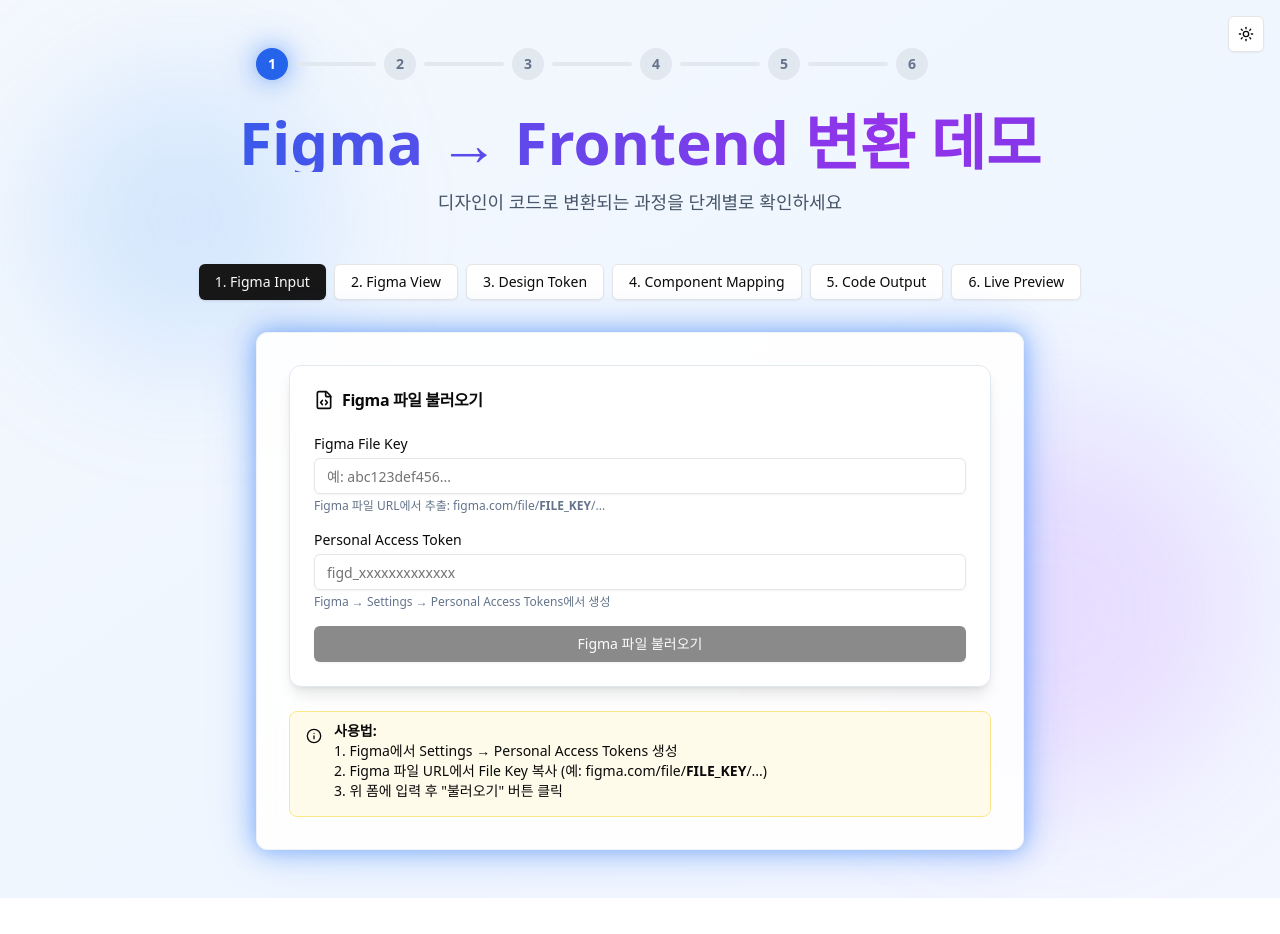
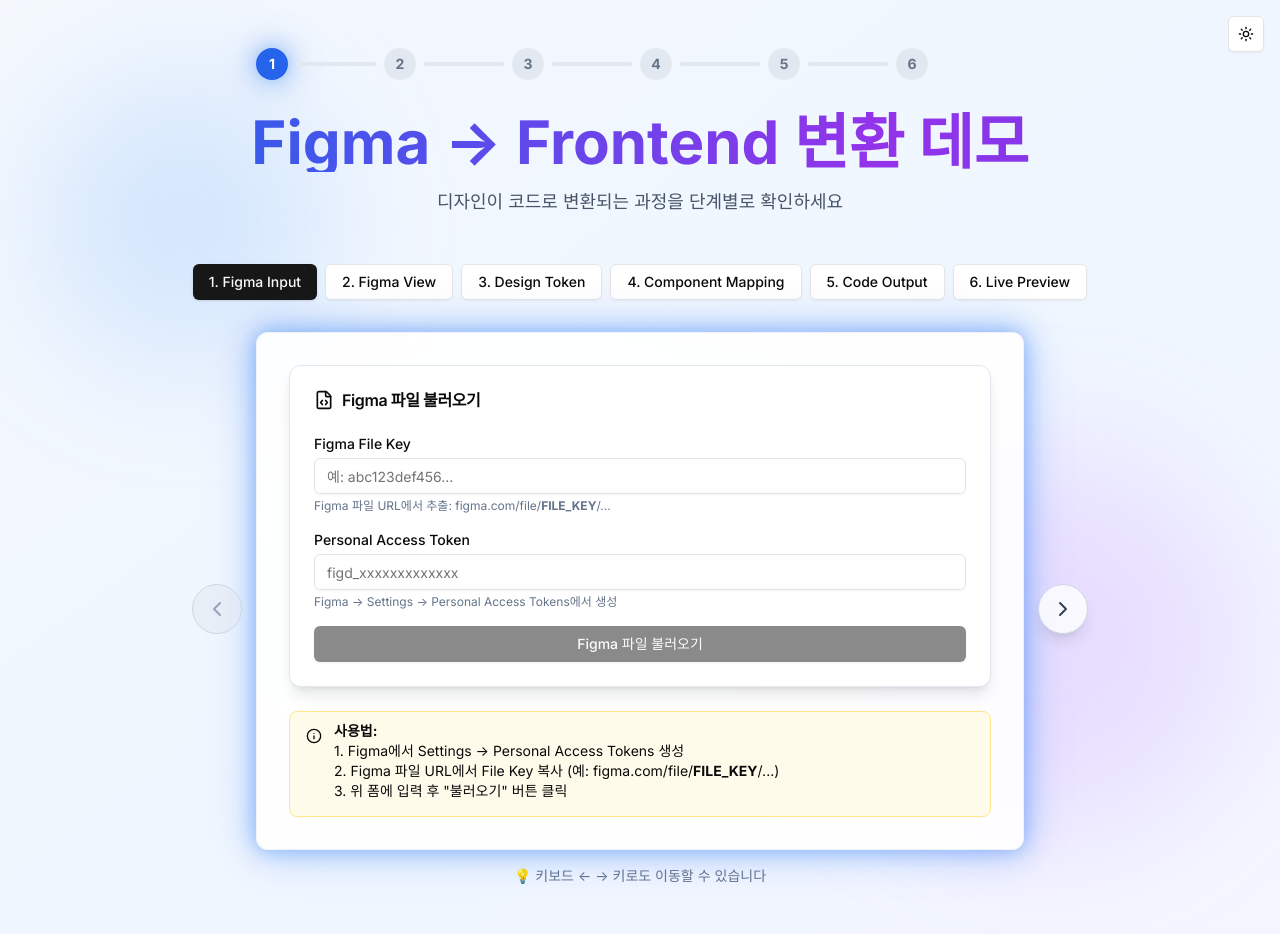
Before and after one commit to mxten777/figma_project_01, a React (Vite) app: page / in a window 1280 px wide. Before the commit the page ends 898 px from the top, so only its background shows below. Built offline with nearby package versions, Linux system fonts and the light colour scheme.

Commit message:
feat: Final polish - Inter font, keyboard navigation, enhanced FigmaImageOverlay, navigation arrows

```diff
--- a/index.html
+++ b/index.html
@@ -1,10 +1,16 @@
 <!doctype html>
-<html lang="en">
+<html lang="ko">
   <head>
     <meta charset="UTF-8" />
     <link rel="icon" type="image/svg+xml" href="/vite.svg" />
     <meta name="viewport" content="width=device-width, initial-scale=1.0" />
-    <title>figma_projet_01</title>
+    <meta name="description" content="Figma 디자인을 React + TailwindCSS 코드로 변환하는 과정을 시각화하는 데모 애플리케이션" />
+    <title>Figma → Frontend 변환 데모 | Design to Code</title>
+
+    <!-- Inter Variable Font -->
+    <link rel="preconnect" href="https://fonts.googleapis.com" />
+    <link rel="preconnect" href="https://fonts.gstatic.com" crossorigin />
+    <link href="https://fonts.googleapis.com/css2?family=Inter:wght@300;400;500;600;700;800;900&display=swap" rel="stylesheet" />
   </head>
   <body>
     <div id="root"></div>
--- a/src/App.tsx
+++ b/src/App.tsx
@@ -1,9 +1,9 @@
-import { useState } from "react";
+import { useState, useEffect } from "react";
 import { motion, AnimatePresence } from "framer-motion";
 import { Button } from "@/components/ui/button";
 import { Card, CardContent } from "@/components/ui/card";
 import { Alert, AlertDescription } from "@/components/ui/alert";
-import { Info } from "lucide-react";
+import { Info, ChevronLeft, ChevronRight } from "lucide-react";
 import { ThemeToggle } from "./components/ThemeToggle";
 import { FigmaInput } from "./components/FigmaInput";
 import { getFigmaFile, extractColors, extractTextStyles } from "@/lib/figmaApi";
@@ -137,6 +137,20 @@
   const [figmaData, setFigmaData] = useState<any>(null);
   const [loading, setLoading] = useState(false);
   const [error, setError] = useState<string | null>(null);
+
+  // Keyboard Navigation
+  useEffect(() => {
+    const handleKeyDown = (e: KeyboardEvent) => {
+      if (e.key === 'ArrowLeft' && step > 0) {
+        setStep(step - 1);
+      } else if (e.key === 'ArrowRight' && step < steps.length - 1) {
+        setStep(step + 1);
+      }
+    };
+
+    window.addEventListener('keydown', handleKeyDown);
+    return () => window.removeEventListener('keydown', handleKeyDown);
+  }, [step]);
 
   const handleFigmaLoad = async (fileKey: string, accessToken: string) => {
     setLoading(true);
@@ -341,7 +355,7 @@
         initial={{ opacity: 0, y: 20 }}
         animate={{ opacity: 1, y: 0 }}
         transition={{ duration: 0.5, delay: 0.3 }}
-        className="w-full max-w-3xl"
+        className="w-full max-w-3xl relative"
       >
         <Card className="shadow-2xl border-slate-200/50 dark:border-slate-700/50 bg-white/90 dark:bg-slate-800/90 backdrop-blur-xl glow">
           <CardContent className="p-8 min-h-[500px]">
@@ -358,6 +372,47 @@
             </AnimatePresence>
           </CardContent>
         </Card>
+
+        {/* Navigation Arrows */}
+        <div className="absolute top-1/2 -translate-y-1/2 -left-16 -right-16 flex justify-between pointer-events-none">
+          <motion.button
+            onClick={() => step > 0 && setStep(step - 1)}
+            disabled={step === 0}
+            className={`pointer-events-auto p-3 rounded-full backdrop-blur-sm border transition-all ${
+              step === 0
+                ? 'bg-slate-200/50 border-slate-300 text-slate-400 cursor-not-allowed'
+                : 'bg-white/80 dark:bg-slate-800/80 border-slate-300 dark:border-slate-600 hover:bg-white dark:hover:bg-slate-700 text-slate-700 dark:text-slate-200 shadow-lg hover:shadow-xl'
+            }`}
+            whileHover={step > 0 ? { scale: 1.1, x: -5 } : {}}
+            whileTap={step > 0 ? { scale: 0.95 } : {}}
+          >
+            <ChevronLeft className="h-6 w-6" />
+          </motion.button>
+
+          <motion.button
+            onClick={() => step < steps.length - 1 && setStep(step + 1)}
+            disabled={step === steps.length - 1}
+            className={`pointer-events-auto p-3 rounded-full backdrop-blur-sm border transition-all ${
+              step === steps.length - 1
+                ? 'bg-slate-200/50 border-slate-300 text-slate-400 cursor-not-allowed'
+                : 'bg-white/80 dark:bg-slate-800/80 border-slate-300 dark:border-slate-600 hover:bg-white dark:hover:bg-slate-700 text-slate-700 dark:text-slate-200 shadow-lg hover:shadow-xl'
+            }`}
+            whileHover={step < steps.length - 1 ? { scale: 1.1, x: 5 } : {}}
+            whileTap={step < steps.length - 1 ? { scale: 0.95 } : {}}
+          >
+            <ChevronRight className="h-6 w-6" />
+          </motion.button>
+        </div>
+
+        {/* Keyboard Hint */}
+        <motion.div
+          initial={{ opacity: 0 }}
+          animate={{ opacity: 1 }}
+          transition={{ delay: 1 }}
+          className="mt-4 text-center text-sm text-slate-500 dark:text-slate-400"
+        >
+          💡 키보드 ← → 키로도 이동할 수 있습니다
+        </motion.div>
       </motion.div>
       </div>
     </div>
--- a/src/components/FigmaImageOverlay.tsx
+++ b/src/components/FigmaImageOverlay.tsx
@@ -1,35 +1,91 @@
 // FigmaImageOverlay.tsx
+import { motion } from "framer-motion";
 import { Card } from "@/components/ui/card";
-import { Layers, Layout, Palette } from "lucide-react";
+import { Layers, Layout, Palette, Sparkles, Ruler } from "lucide-react";
 
 export function FigmaImageOverlay() {
   return (
-    <div className="relative w-full flex flex-col items-center">
-      {/* Figma 시안 이미지 (예시 placeholder) */}
-      <Card className="w-full aspect-[16/9] bg-gradient-to-br from-purple-100 to-blue-100 border-2 border-dashed border-slate-300 flex items-center justify-center shadow-xl overflow-hidden">
-        <div className="text-center space-y-2">
-          <Layers className="h-16 w-16 text-slate-400 mx-auto" />
-          <span className="text-slate-500 font-medium">Figma Design Placeholder</span>
-          <p className="text-xs text-slate-400">실제 프로젝트에서는 Figma iframe 또는 이미지가 표시됩니다</p>
-        </div>
+    <motion.div
+      initial={{ opacity: 0, scale: 0.95 }}
+      animate={{ opacity: 1, scale: 1 }}
+      transition={{ duration: 0.5 }}
+      className="relative w-full flex flex-col items-center"
+    >
+      {/* Figma Design Placeholder with Animation */}
+      <Card className="relative w-full aspect-[16/9] bg-gradient-to-br from-purple-100 via-blue-100 to-pink-100 dark:from-purple-900/30 dark:via-blue-900/30 dark:to-pink-900/30 border-2 border-dashed border-slate-300 dark:border-slate-600 flex items-center justify-center shadow-xl overflow-hidden">
+        {/* Animated Grid Background */}
+        <div className="absolute inset-0 opacity-10" style={{
+          backgroundImage: 'linear-gradient(#000 1px, transparent 1px), linear-gradient(90deg, #000 1px, transparent 1px)',
+          backgroundSize: '40px 40px'
+        }} />
+
+        {/* Floating Icons */}
+        <motion.div
+          className="absolute top-10 left-10"
+          animate={{ y: [0, -10, 0], rotate: [0, 5, 0] }}
+          transition={{ duration: 3, repeat: Infinity }}
+        >
+          <Sparkles className="h-8 w-8 text-purple-400" />
+        </motion.div>
+
+        <motion.div
+          className="absolute bottom-10 right-10"
+          animate={{ y: [0, 10, 0], rotate: [0, -5, 0] }}
+          transition={{ duration: 4, repeat: Infinity }}
+        >
+          <Ruler className="h-8 w-8 text-blue-400" />
+        </motion.div>
+
+        {/* Center Content */}
+        <motion.div
+          initial={{ scale: 0 }}
+          animate={{ scale: 1 }}
+          transition={{ delay: 0.2, type: "spring" }}
+          className="text-center space-y-3 z-10"
+        >
+          <motion.div
+            animate={{ rotate: 360 }}
+            transition={{ duration: 20, repeat: Infinity, ease: "linear" }}
+          >
+            <Layers className="h-20 w-20 text-slate-400 dark:text-slate-500 mx-auto" />
+          </motion.div>
+          <span className="text-slate-600 dark:text-slate-300 font-semibold text-lg block">Figma Design Placeholder</span>
+          <p className="text-sm text-slate-500 dark:text-slate-400 max-w-md">실제 프로젝트에서는 Figma iframe 또는 이미지가 표시됩니다</p>
+        </motion.div>
       </Card>
-      {/* 오버레이 설명 - Glassmorphism */}
-      <div className="absolute top-4 left-4 backdrop-blur-md bg-white/70 border border-white/40 text-xs rounded-xl px-4 py-3 shadow-2xl space-y-2 animate-in fade-in slide-in-from-left-4 duration-500">
-        <div className="flex items-center gap-2 font-semibold text-slate-700">
-          <Layout className="h-3 w-3" />
+
+      {/* Enhanced Glassmorphism Overlays */}
+      <motion.div
+        initial={{ opacity: 0, x: -50 }}
+        animate={{ opacity: 1, x: 0 }}
+        transition={{ delay: 0.3 }}
+        className="absolute top-4 left-4 backdrop-blur-lg bg-white/80 dark:bg-slate-800/80 border border-white/40 dark:border-slate-700/40 text-xs rounded-xl px-5 py-4 shadow-2xl space-y-3 hover:scale-105 transition-transform"
+      >
+        <div className="flex items-center gap-2 font-bold text-slate-700 dark:text-slate-200">
+          <Layout className="h-4 w-4 text-blue-500" />
           <span>Auto Layout</span>
         </div>
-        <div className="text-slate-600 text-xs ml-5">
-          수평 정렬, Gap 24px
+        <div className="text-slate-600 dark:text-slate-400 text-xs ml-6 space-y-1">
+          <div>• 수평 정렬</div>
+          <div>• Gap 24px</div>
         </div>
-        <div className="flex items-center gap-2 font-semibold text-slate-700 mt-2">
-          <Palette className="h-3 w-3" />
+      </motion.div>
+
+      <motion.div
+        initial={{ opacity: 0, x: 50 }}
+        animate={{ opacity: 1, x: 0 }}
+        transition={{ delay: 0.4 }}
+        className="absolute top-4 right-4 backdrop-blur-lg bg-white/80 dark:bg-slate-800/80 border border-white/40 dark:border-slate-700/40 text-xs rounded-xl px-5 py-4 shadow-2xl space-y-3 hover:scale-105 transition-transform"
+      >
+        <div className="flex items-center gap-2 font-bold text-slate-700 dark:text-slate-200">
+          <Palette className="h-4 w-4 text-purple-500" />
           <span>Styles</span>
         </div>
-        <div className="text-slate-600 text-xs ml-5">
-          Primary Color, Radius 16px
+        <div className="text-slate-600 dark:text-slate-400 text-xs ml-6 space-y-1">
+          <div>• Primary Color</div>
+          <div>• Radius 16px</div>
         </div>
-      </div>
-    </div>
+      </motion.div>
+    </motion.div>
   );
 }
--- a/src/index.css
+++ b/src/index.css
@@ -64,6 +64,20 @@
   }
   body {
     @apply bg-background text-foreground;
+    font-family: 'Inter', -apple-system, BlinkMacSystemFont, 'Segoe UI', sans-serif;
+    font-feature-settings: 'cv02', 'cv03', 'cv04', 'cv11';
+  }
+
+  /* Smooth scrolling */
+  html {
+    scroll-behavior: smooth;
+  }
+
+  /* Better text rendering */
+  body {
+    -webkit-font-smoothing: antialiased;
+    -moz-osx-font-smoothing: grayscale;
+    text-rendering: optimizeLegibility;
   }
 }
 
```
